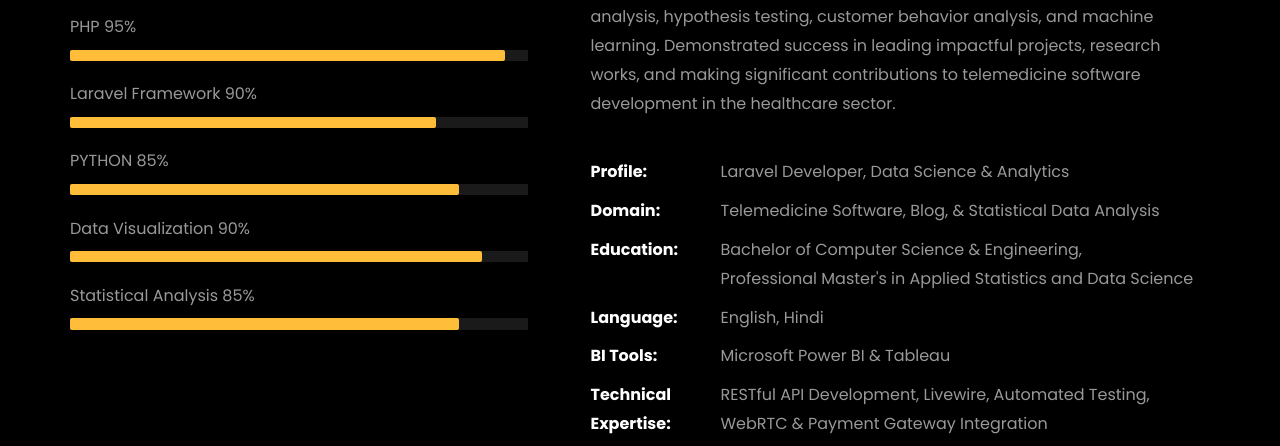
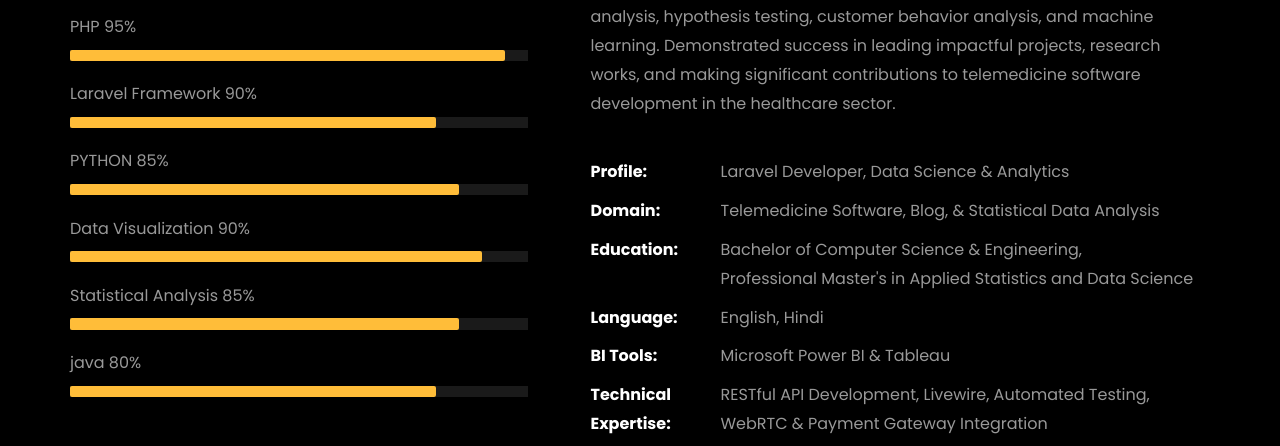
Before and after one commit to eva0dev/eva0dev.github.io, a plain HTML site: page index.html in a window 1280 px wide. Shown: the part 323-769 px from the top of the page. Drawn offline with Linux system fonts and the light colour scheme; files whose address does not match are found by name.

Commit message:
Update index.html

```diff
--- a/index.html
+++ b/index.html
@@ -215,6 +215,11 @@
 									<span>Statistical Analysis</span> <span class="pull-right">85%</span>
 									<div class="progress">
 										<div class="progress-bar" role="progressbar" style="width: 85%" aria-valuenow="85" aria-valuemin="0"
+											aria-valuemax="100"></div>
+									</div>
+									<span>java</span> <span class="pull-right">80%</span>
+									<div class="progress">
+										<div class="progress-bar" role="progressbar" style="width: 80%" aria-valuenow="85" aria-valuemin="0"
 											aria-valuemax="100"></div>
 									</div>
 								</div>
```
